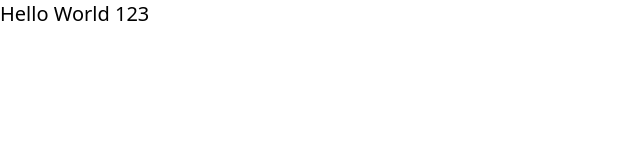
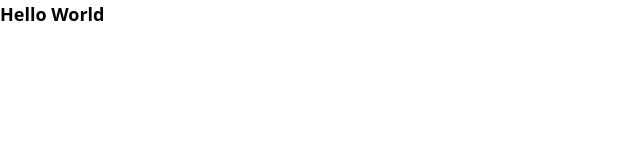
Before and after one commit to phongluudn1997/hacker-news, a React (Create React App) app: page / in a window 1280 px wide. Shown: the top 160 px of the page, without its empty margins (0-640 px from the left). Built offline with nearby package versions, Linux system fonts and the light colour scheme.

Commit message:
config: baseUrl

```diff
--- a/package.json
+++ b/package.json
@@ -18,6 +18,7 @@
     "react": "^17.0.1",
     "react-dom": "^17.0.1",
     "react-query": "^3.9.6",
+    "react-router-dom": "^5.2.0",
     "react-scripts": "4.0.2",
     "tailwindcss": "npm:@tailwindcss/postcss7-compat@^2.0.3",
     "typescript": "^4.1.2",
@@ -46,5 +47,8 @@
       "last 1 firefox version",
       "last 1 safari version"
     ]
+  },
+  "devDependencies": {
+    "@types/react-router-dom": "^5.1.7"
   }
 }
--- a/src/App.tsx
+++ b/src/App.tsx
@@ -1,7 +1,12 @@
 import React from "react";
+import { AppProviders } from "context";
 
 function App() {
-  return <div className="text-xl">Hello World 123</div>;
+  return (
+    <AppProviders>
+      <h1 className="text-lg font-bold">Hello World</h1>
+    </AppProviders>
+  );
 }
 
 export default App;
--- /dev/null
+++ b/src/context/index.tsx
@@ -0,0 +1,7 @@
+import { BrowserRouter } from "react-router-dom";
+
+const AppProviders = ({ children }: any) => {
+  return <BrowserRouter>{children}</BrowserRouter>;
+};
+
+export { AppProviders };
```
Also changed, not shown: tsconfig.json (+3 -8 lines), 2 other files (tests, documents, lock files or other folders).
